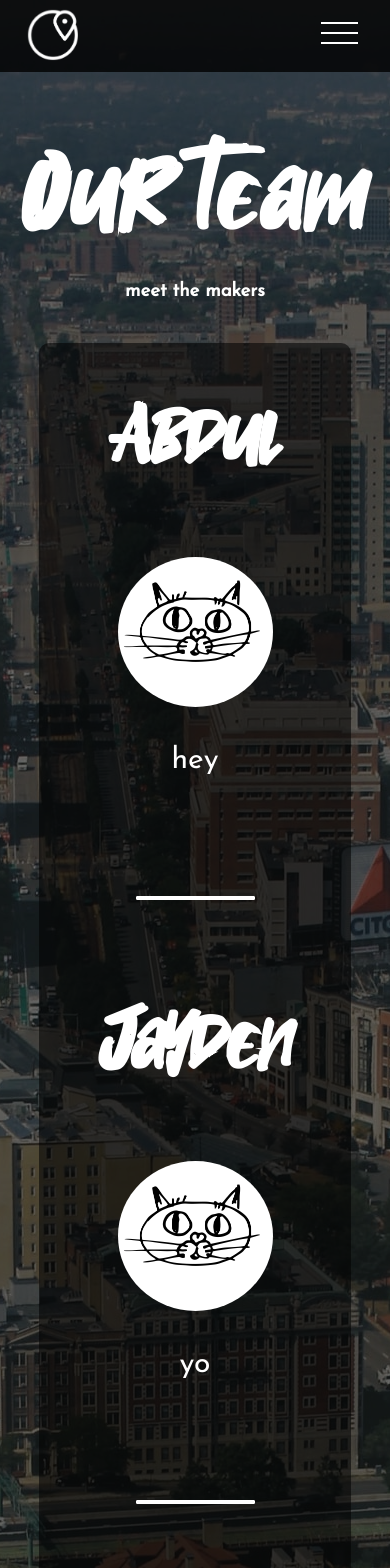
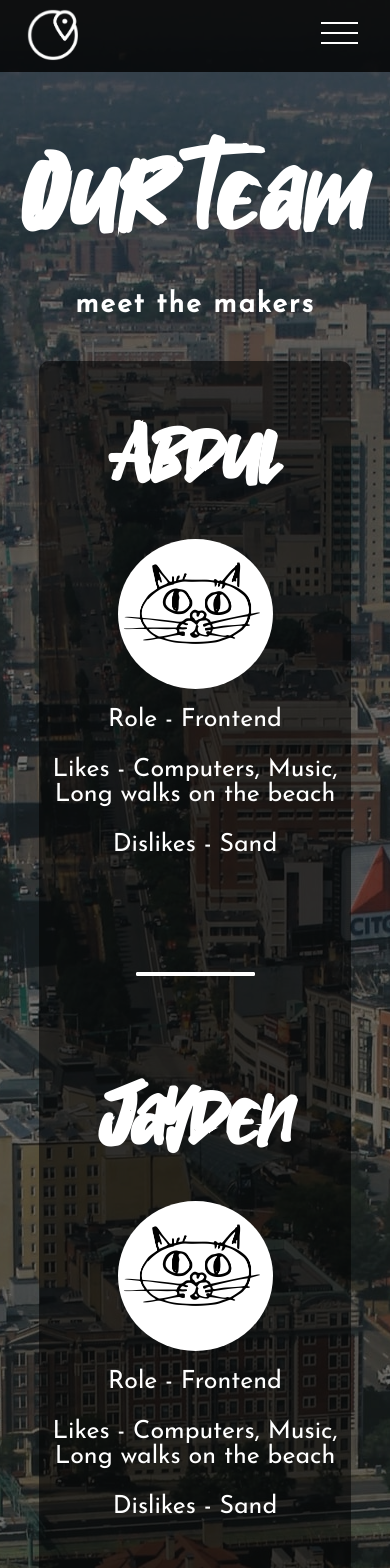
Before and after one commit to ryan-christopher/cs411-planit, a React (Create React App) app in the folder frontend/demo/: page /team in a window 390 px wide. Shown: the top 1568 px of the page. Built offline with nearby package versions, Linux system fonts and the light colour scheme.

Commit message:
team page edits, added slogan to home page

```diff
--- a/frontend/demo/src/components/Preloader.js
+++ b/frontend/demo/src/components/Preloader.js
@@ -2,7 +2,6 @@ import React from 'react'
 import '../style/index.css';
 
 function Preloader() {
-    console.log("yo")
     if (document.readyState === "complete") {
         const preload = document.querySelector('.preload');
         const loadpic = document.getElementById('loading-pic');
--- a/frontend/demo/src/pages/index.jsx
+++ b/frontend/demo/src/pages/index.jsx
@@ -16,6 +16,8 @@ function Home() {
 
 
                     <img src="pictures/planit-logo.png" alt="The planit logo." id="landingpic" />
+
+                    <h3>life moves fast, we help you plan it</h3>
 
 
                     <div id="carousel">
@@ -64,7 +66,6 @@ function Home() {
                     </div>
                 </div>
             </div>
-
         </div>
 
     )
--- a/frontend/demo/src/pages/team.jsx
+++ b/frontend/demo/src/pages/team.jsx
@@ -24,7 +24,13 @@ function Team() {
                                 <img src="pictures/cat.png" alt="Abdul." className="pfp" />
                             </div>
                             <div className="flex-item-right">
-                                <p>hey</p>
+                                <p>
+                                    Role - Frontend
+                                    <br /><br />
+                                    Likes - Computers, Music, Long walks on the beach
+                                    <br /><br />
+                                    Dislikes - Sand
+                                </p>
                             </div>
                         </div>
 
@@ -36,7 +42,13 @@ function Team() {
                                 <img src="pictures/cat.png" alt="Abdul." className="pfp" />
                             </div>
                             <div className="flex-item-right">
-                                <p>yo</p>
+                                <p>
+                                    Role - Frontend
+                                    <br /><br />
+                                    Likes - Computers, Music, Long walks on the beach
+                                    <br /><br />
+                                    Dislikes - Sand
+                                </p>
                             </div>
                         </div>
 
@@ -48,7 +60,13 @@ function Team() {
                                 <img src="pictures/cat.png" alt="Abdul." className="pfp" />
                             </div>
                             <div className="flex-item-right">
-                                <p>hey</p>
+                                <p>
+                                    Role - Frontend
+                                    <br /><br />
+                                    Likes - Computers, Music, Long walks on the beach
+                                    <br /><br />
+                                    Dislikes - Sand
+                                </p>
                             </div>
                         </div>
 
@@ -60,7 +78,13 @@ function Team() {
                                 <img src="pictures/cat.png" alt="Abdul." className="pfp" />
                             </div>
                             <div className="flex-item-right">
-                                <p>yo</p>
+                                <p>
+                                    Role - Frontend
+                                    <br /><br />
+                                    Likes - Computers, Music, Long walks on the beach
+                                    <br /><br />
+                                    Dislikes - Sand
+                                </p>
                             </div>
                         </div>
 
@@ -72,7 +96,13 @@ function Team() {
                                 <img src="pictures/cat.png" alt="Abdul." className="pfp" />
                             </div>
                             <div className="flex-item-right">
-                                <p>hey</p>
+                                <p>
+                                    Role - Frontend
+                                    <br /><br />
+                                    Likes - Computers, Music, Long walks on the beach
+                                    <br /><br />
+                                    Dislikes - Sand
+                                </p>
                             </div>
                         </div>
 
@@ -80,11 +110,17 @@ function Team() {
 
                         <div className="flex-container-right-left">
                             <div className="flex-item-left">
-                                <h2>Ryan</h2>
+                                <h2>ryan</h2>
                                 <img src="pictures/cat.png" alt="Abdul." className="pfp" />
                             </div>
                             <div className="flex-item-right">
-                                <p>yo</p>
+                                <p>
+                                    Role - Frontend
+                                    <br /><br />
+                                    Likes - Computers, Music, Long walks on the beach
+                                    <br /><br />
+                                    Dislikes - Sand
+                                </p>
                             </div>
                         </div>
 
--- a/frontend/demo/src/style/home.css
+++ b/frontend/demo/src/style/home.css
@@ -60,7 +60,7 @@ div.spacer {
 }
 
 img#landingpic {
-    padding-top: 0px;
-    padding-bottom: 10vh;
+    padding-top: 5vh;
+    padding-bottom: 3vh;
 
 }
--- a/frontend/demo/src/style/index.css
+++ b/frontend/demo/src/style/index.css
@@ -1,4 +1,11 @@
-@import url('https://fonts.googleapis.com/css2?family=Josefin+Sans&display=swap');
+@import url('https://fonts.googleapis.com/css2?family=Josefin+Sans&family=Raleway&family=Spartan&display=swap');
+
+/*
+  ============= FONTS =============
+  font-family: 'Josefin Sans', sans-serif;
+  font-family: 'Raleway', sans-serif;
+  font-family: 'Spartan', sans-serif;
+*/
 
 body {
   margin: 0;
--- a/frontend/demo/src/style/pages.css
+++ b/frontend/demo/src/style/pages.css
@@ -21,12 +21,19 @@ h2 {
     font-family: "Takota";
     font-size: 80px;
     margin-top: 0;
+    margin-bottom: 30px;
+}
+
+h3 {
+    font-family: 'Josefin Sans', sans-serif;
+    font-size: 28px;
+    letter-spacing: 2px;
 }
 
 #landingmask {
     width: 100vw;
     min-height: 100vh;
-    background-color: rgba(0, 0, 0, 0.55);
+    background-color: rgba(0, 0, 0, 0.5);
 }
 
 div.header-section {
@@ -102,10 +109,36 @@ div#content {
     margin-right: auto;
 }
 
+.flex-container-left-right>.flex-item-right>p {
+    margin-top: 110px;
+    text-align: right;
+    margin-right: 300px;
+    font-size: 25px;
+}
+
+.flex-container-right-left>.flex-item-right>p {
+    margin-top: 110px;
+    text-align: left;
+    margin-left: 300px;
+    font-size: 25px;
+}
+
 /* Responsive layout - makes a one column-layout instead of two-column layout */
 @media (max-width: 1000px) {
     .flex-container-left-right {
         flex-direction: column;
+    }
+
+    .flex-container-left-right>.flex-item-right>p {
+        margin-top: 10px;
+        text-align: center;
+        margin-right: 0px;
+    }
+
+    .flex-container-right-left>.flex-item-right>p {
+        margin-top: 10px;
+        text-align: center;
+        margin-left: 0px;
     }
 
     .flex-container-right-left {
```
